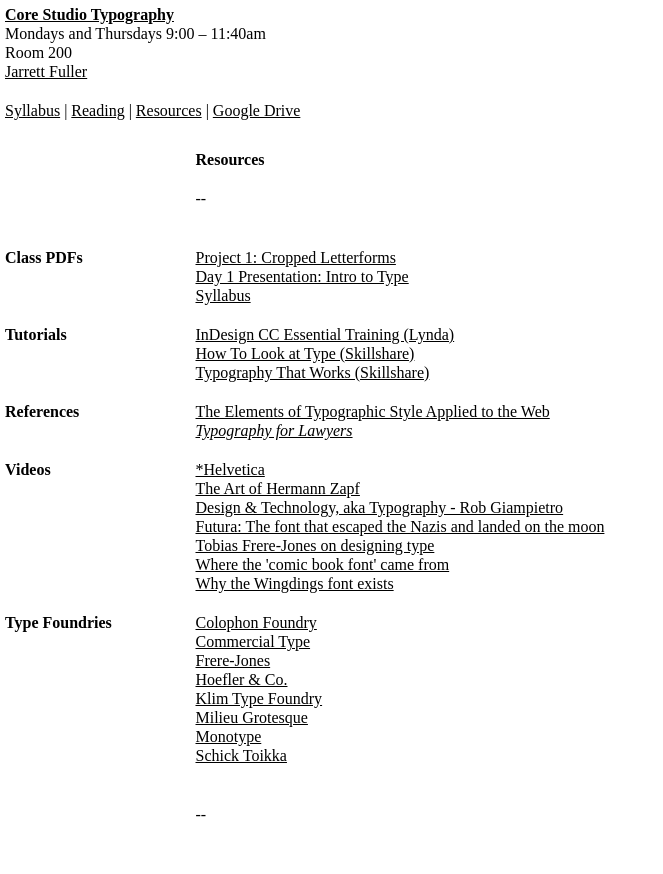
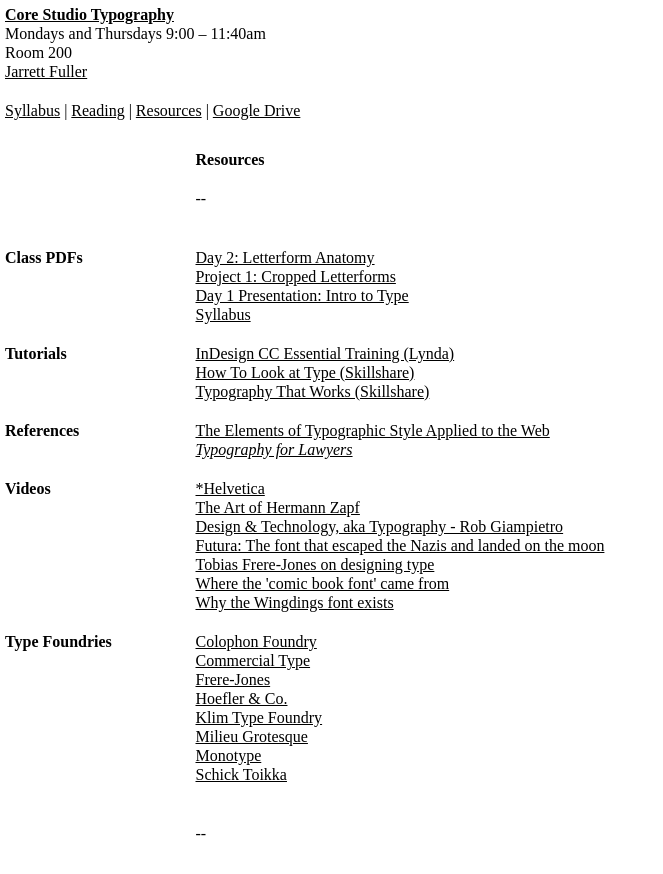
Before and after one commit to jarrettfuller/type, a plain HTML site: page resources.html in a window 1280 px wide. Shown: the whole page, without its empty margins (0-663 px from the left). Drawn offline with Linux system fonts and the light colour scheme.

Commit message:
added day 2 presentation

```diff
--- a/resources.html
+++ b/resources.html
@@ -33,6 +33,7 @@
             <div class="syllabus">
                 <h3>Class PDFs</h3>
                 <div class="class">
+                    <p><a href="downloads/08.30.17_day-2.pdf">Day 2: Letterform Anatomy</a></p>
                     <p><a href="downloads/08.27.17_project_01.pdf">Project 1: Cropped Letterforms</a></p>
                     <p><a href="downloads/08.28.17_day-1-intro.pdf">Day 1 Presentation: Intro to Type</a></p>
                     <p><a href="downloads/08.26.17_type-syllabus.pdf">Syllabus</a></p>
```
Also changed, not shown: 1 other file.
